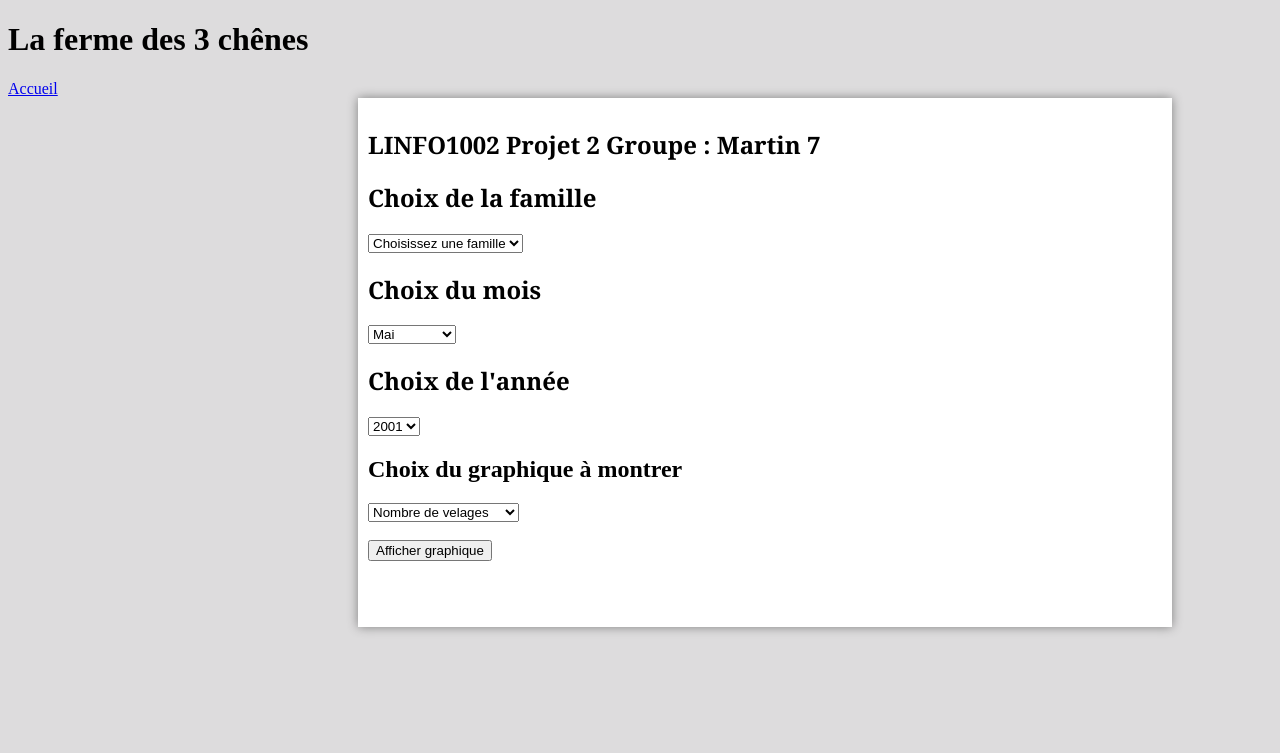
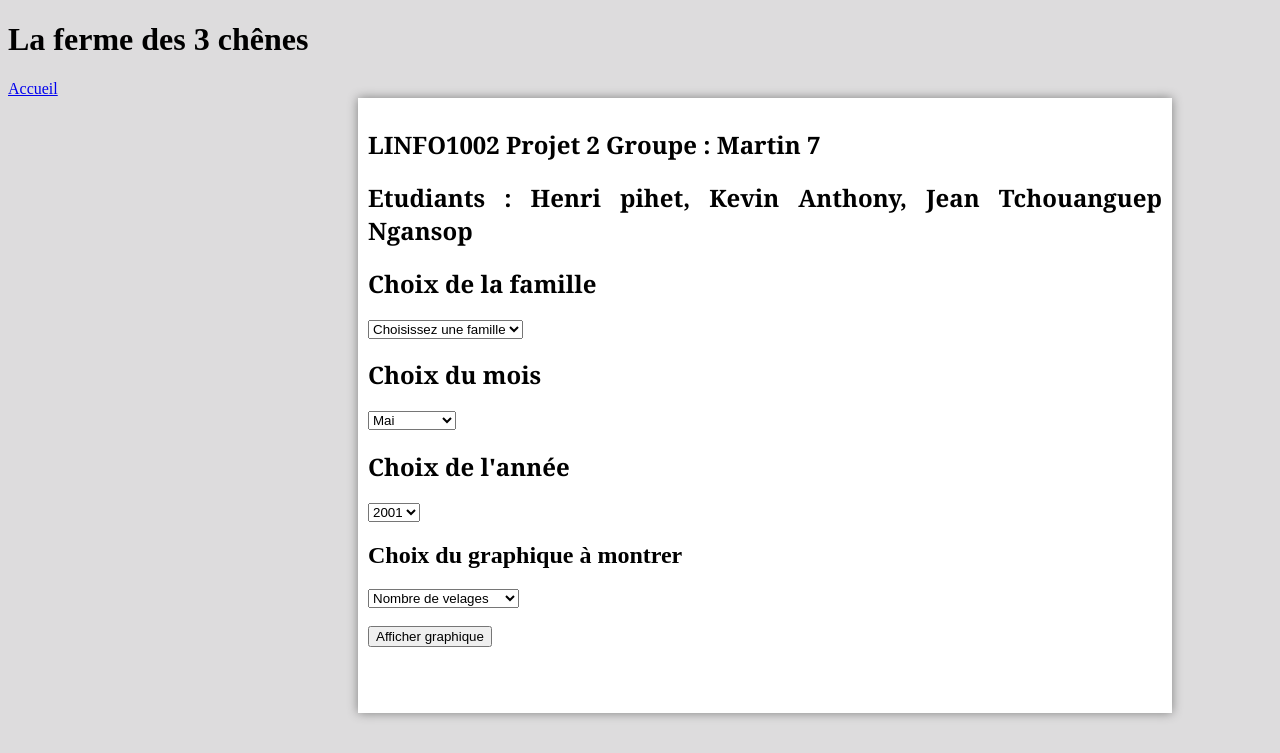
Before and after one commit to riri-314/P2bacun, a Flask app: page / in a window 1280 px wide. Shown: the top 753 px of the page. Run offline with Flask 2, Linux system fonts and the light colour scheme.

Commit message:
Add students names

```diff
--- a/main.py
+++ b/main.py
@@ -7,6 +7,8 @@ import sqlite3
 
 import flask
 
+#made by Henri Pihet (NOMA: 66151900)
+# and Kevin Anthony, Jean Tchouanguep Ngansop
 
 # creat app
 app = Flask(__name__, template_folder='templates')
--- a/templates/home.html
+++ b/templates/home.html
@@ -10,6 +10,11 @@
     <h1>
         LINFO1002 Projet 2
         Groupe : Martin 7
+    </h1>
+</div>
+<div class="rectangle">
+    <h1>
+        Etudiants : Henri pihet, Kevin Anthony, Jean Tchouanguep Ngansop
     </h1>
 </div>
 
```
